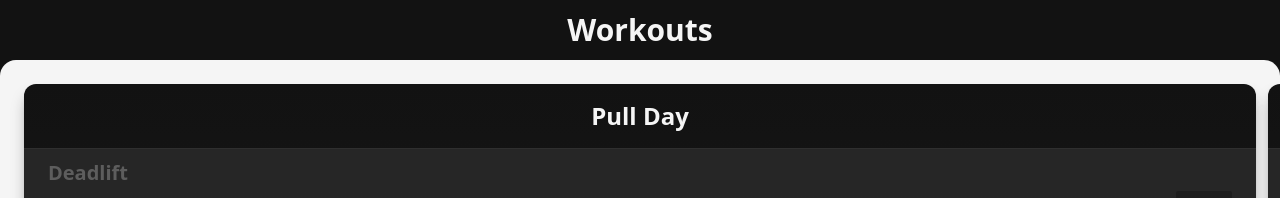
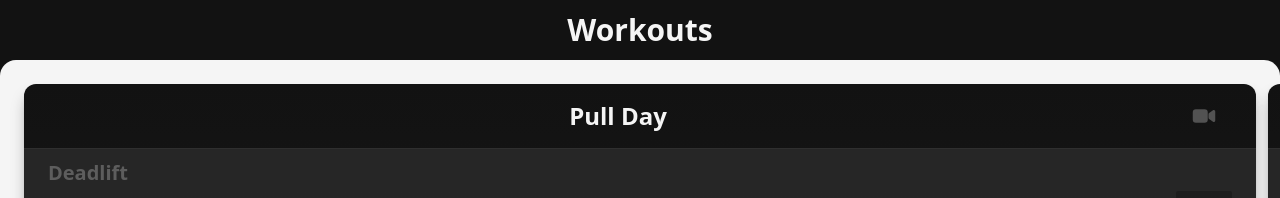
Before and after one commit to AlexBeje/gym-app, a React (Vite) app: page / in a window 1280 px wide. Shown: the top 198 px of the page. Built offline with nearby package versions, Linux system fonts and the light colour scheme.

Commit message:
📦 NEW: Added videos to the workouts.

```diff
--- a/db/workouts.json
+++ b/db/workouts.json
@@ -1,6 +1,7 @@
 [
   {
     "title": "Pull Day",
+    "video": "https://www.youtube.com/watch?v=IOl42YpK_Es",
     "exerecises": [
       {
         "name": "Deadlift",
@@ -44,6 +45,7 @@
   },
   {
     "title": "Push Day",
+    "video": "https://www.youtube.com/watch?v=HE45jVN7XKM",
     "exerecises": [
       {
         "name": "Barbell Bench Press",
@@ -89,37 +91,38 @@
   {
     "title": "Legs Day",
     "lastWorkout": true,
+    "video": "https://www.youtube.com/watch?v=X6H4l9R3DnY",
     "exerecises": [
       {
         "name": "Back Squat",
         "sets": "4",
         "reps": "6",
-        "weight": "?",
+        "weight": "0",
         "firstExercise": true
       },
       {
         "name": "Hip Thrust",
         "sets": "3",
         "reps": "10",
-        "weight": "?"
+        "weight": "0"
       },
       {
         "name": "Reverse Lunge",
         "sets": "3",
         "reps": "12",
-        "weight": "?"
+        "weight": "0"
       },
       {
         "name": "Kettlebell Deadlift",
         "sets": "3",
         "reps": "12",
-        "weight": "?"
+        "weight": "0"
       },
       {
         "name": "Calf Rise",
         "sets": "3",
         "reps": "20",
-        "weight": "?"
+        "weight": "0"
       }
     ]
   }
--- a/src/components/Workout.jsx
+++ b/src/components/Workout.jsx
@@ -1,11 +1,23 @@
 import Exercise from "./Exercise";
+import { IoVideocam } from "react-icons/io5";
 
-function Workout({ title, exercisesData }) {
+function Workout({ title, video, exercisesData }) {
   return (
     <div className="bg-dark-900 flex flex-col h-full relative rounded-xl shadow-lg shadow-light-900 text-light-100">
       <div className="absolute bg-gradient-to-t bottom-0 from-dark-800 h-full rounded-b-lg to-transparent w-full" />
       <div className="flex flex-col h-full">
-        <h1 className="flex font-bold items-center justify-center min-h-[64px] text-2xl text-center z-10">{title}</h1>
+        <div className="flex items-center justify-between">
+          <div className="min-w-[20px]" />
+          <h1 className="flex font-bold items-center justify-center min-h-[64px] text-2xl text-center z-10">
+            {title}
+          </h1>
+          <a
+            href={video}
+            className="z-20 mr-10"
+          >
+            <IoVideocam className="text-dark-300" size="24" />
+          </a>
+        </div>
         <div className="flex flex-col h-full z-10">
           {exercisesData &&
             exercisesData.map((exercise, index) => {
--- a/src/pages/Workouts.jsx
+++ b/src/pages/Workouts.jsx
@@ -12,6 +12,7 @@
                 <Workout
                   title={workout.title}
                   exercisesData={workout.exerecises}
+                  video={workout.video}
                 />
               </div>
             );
```
